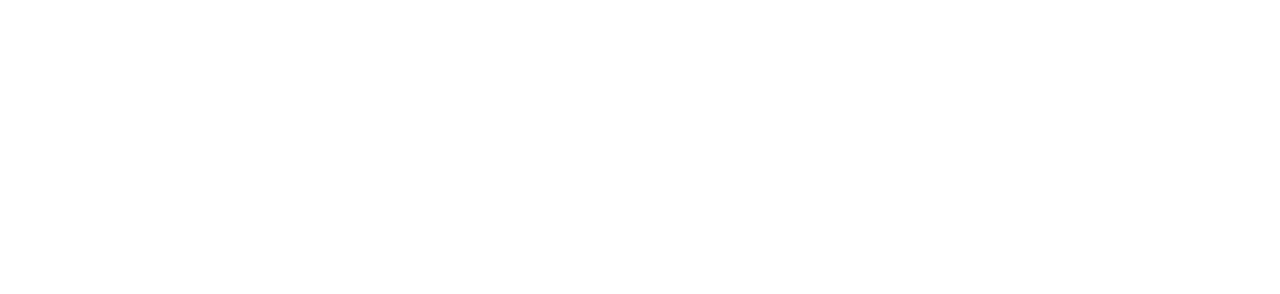
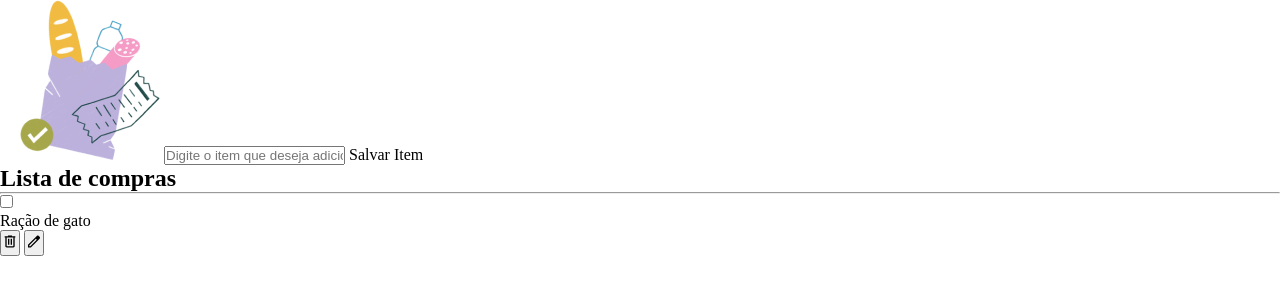
Before and after one commit to danilosamba/HTML2, a plain HTML site: page index.html in a window 1280 px wide. Drawn offline with Linux system fonts and the light colour scheme; a web font is replaced by a local one.

Commit message:
inclui itens basicos

```diff
--- a/index.html
+++ b/index.html
@@ -13,7 +13,35 @@
 </head>
 
 <body>
+<main>
+    <img src="img/bag.png" alt="Sacola de Compras">
+    <from>
+    <input type="text" placeholder="Digite o item que deseja adicionar"/>
+    <butoon>Salvar Item</butoon>
+    </from>
+    <h2>Lista de compras</h2>
+    <hr>
 
+
+    <ul>
+        <li>
+            <div>
+                <div>
+                <input type="checkbox"/>
+                <p> Ração de gato</p>
+                </div>
+                <div>
+                    <button>
+                        <img src="img/delete.svg" alt="Deletar">
+                    </button>
+                    <button>
+                        <img src="img/edit.svg" alt="Editar">
+                    </button>
+                </div>
+            </div>
+        </li>
+    </ul>
+</main>
 </body>
 
 </html>
```
